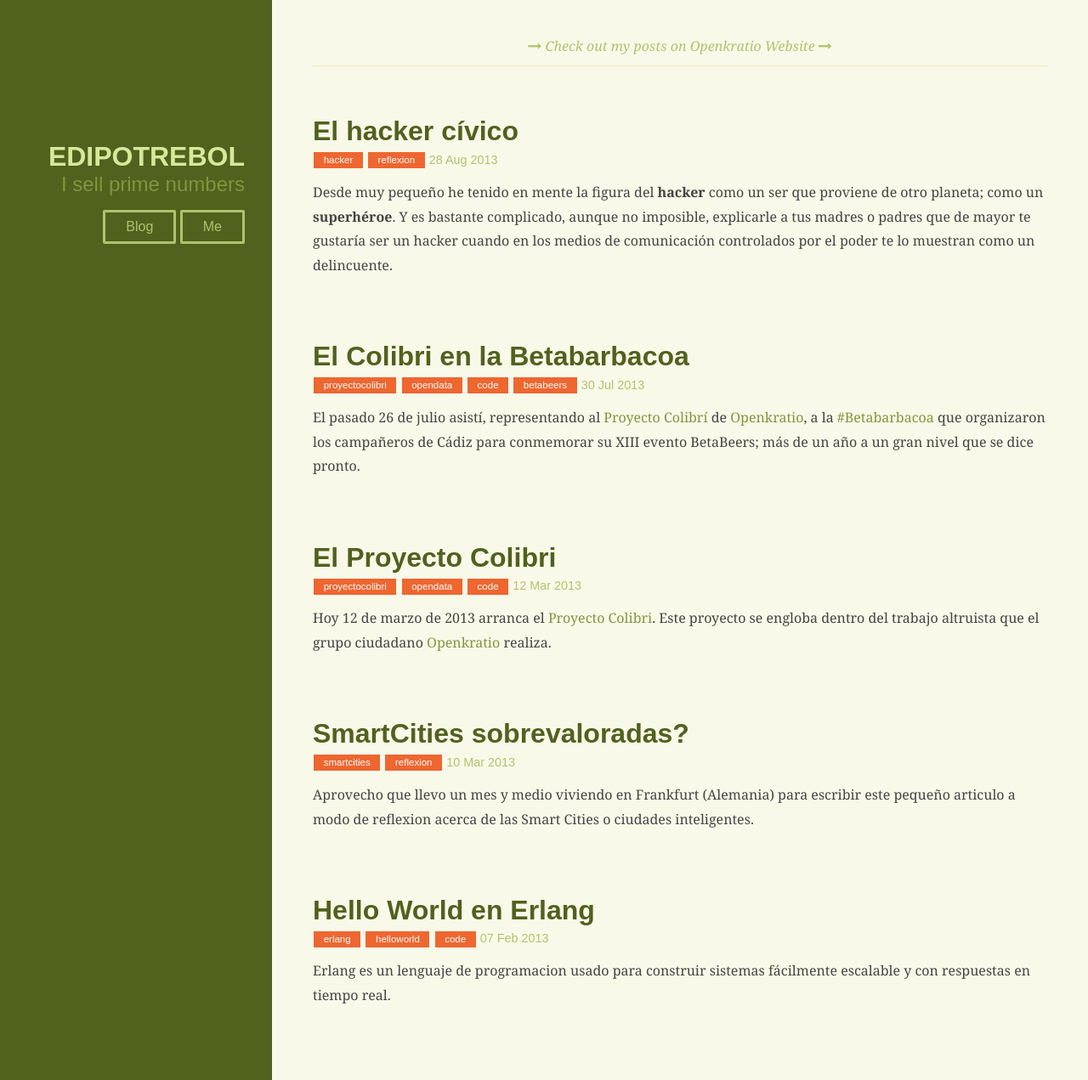
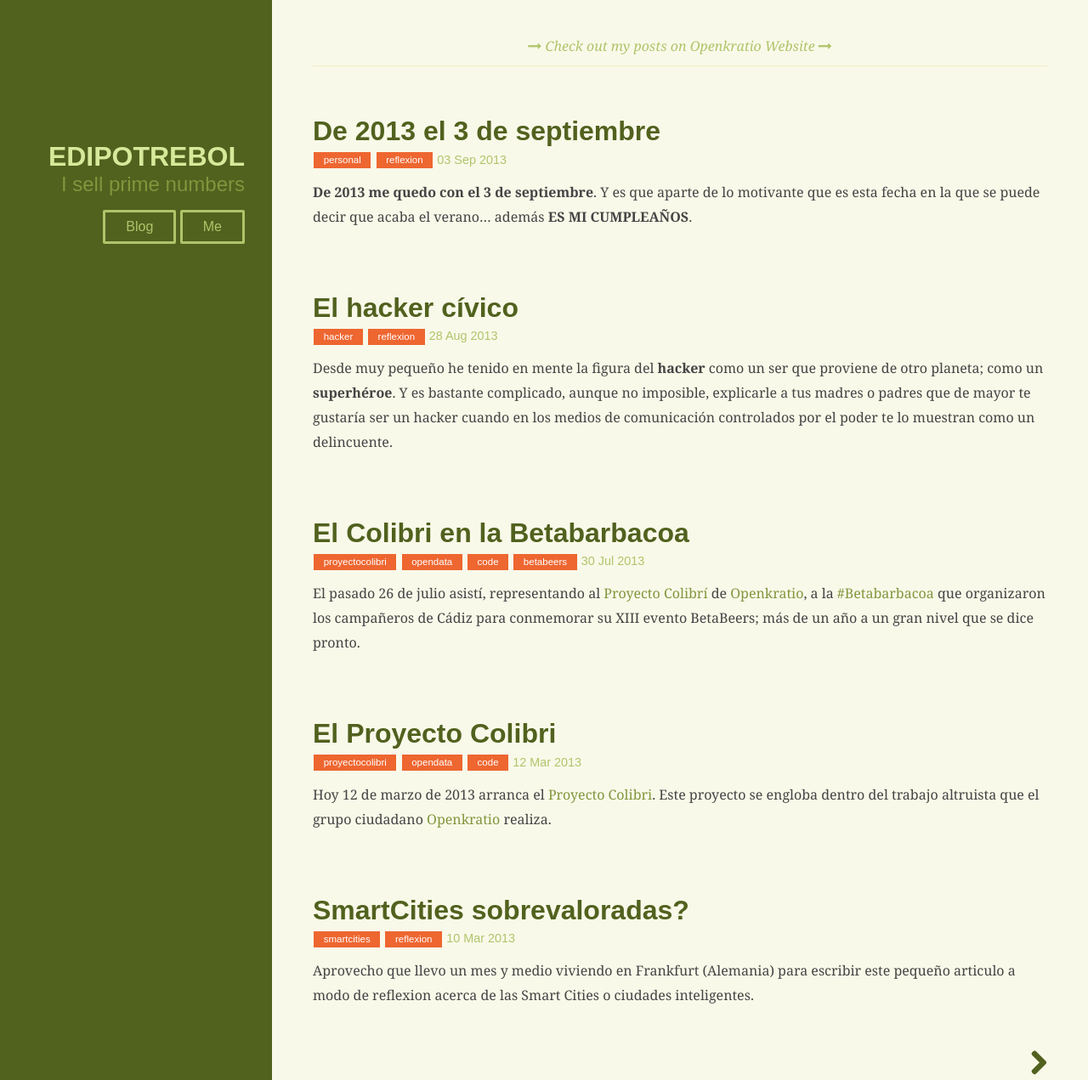
Before and after one commit to edipotrebol/edipotrebol.github.com, a Jekyll site: the page built from index.html, in a window 1280 px wide and 1271 px high. Shown: the whole window at 85% size. Built offline with Jekyll 4.4.1, drawn with Linux system fonts in a browser that asks for light colours; the list of posts is cut into pages by our own code.

Commit message:
Update post about my birthday

```diff
--- a/_posts/2013-09-03-De-1013-el-3-de-septiembre.md
+++ b/_posts/2013-09-03-de-1013-el-3-de-septiembre.md
@@ -1,8 +1,11 @@
 ---
-published: false
+layout: post
+title: "De 2013 el 3 de septiembre"
+date: "2013-09-03"
+categories: personal reflexion
 ---
 
-**De 2013 me quedo con el 3 de septiembre**. Y es que aparte de lo motivante que es esta fecha en la que se puede decir que acaba el verano... además **ES MI CUMPLEAÑOS**.
+**De 2013 me quedo con el 3 de septiembre**. Y es que aparte de lo motivante que es esta fecha en la que se puede decir que acaba el verano... además **ES MI CUMPLEAÑOS**.<!--more-->
 
 	me.age += 1
 
```
